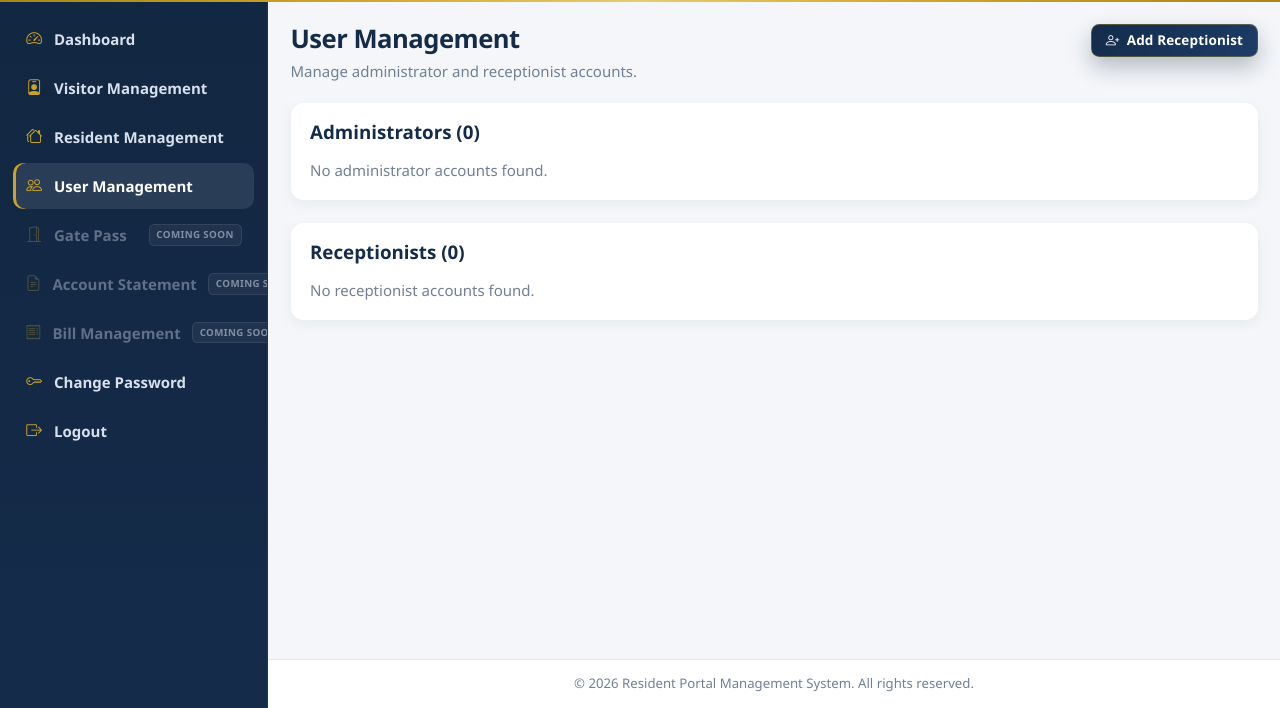
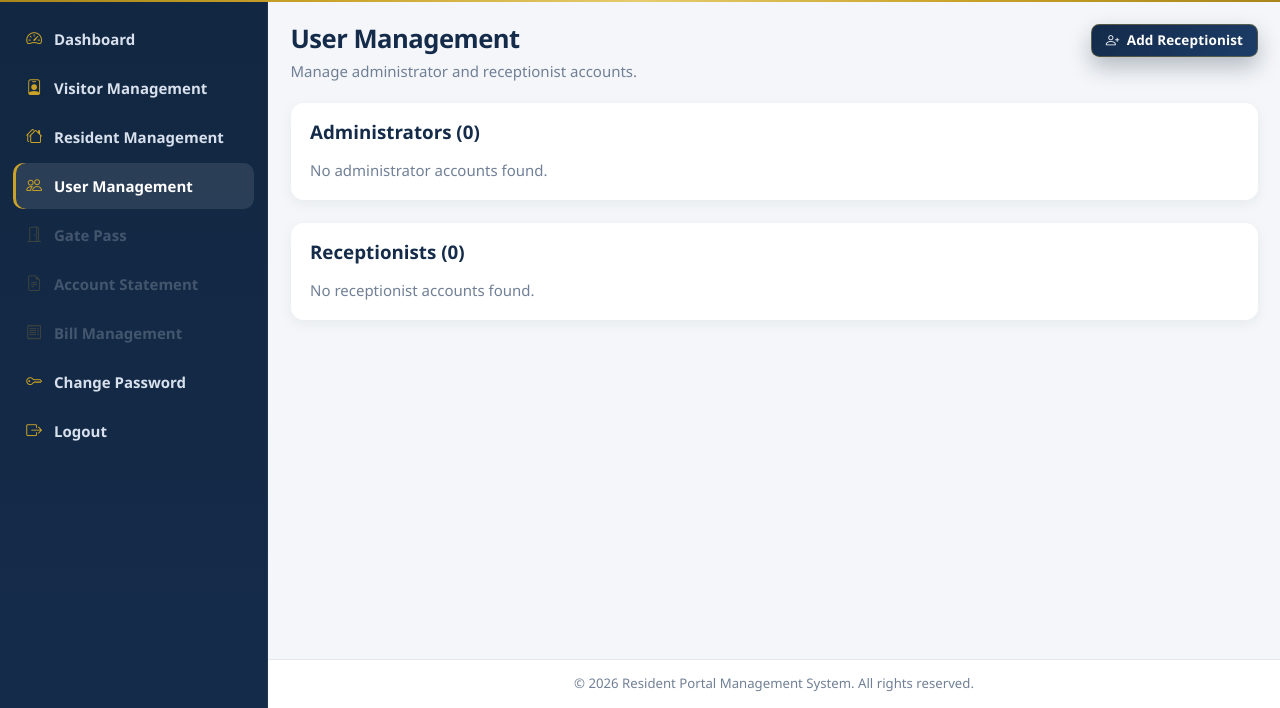
Before and after one commit to coditiumsolutions/RIS, an ASP.NET Core app: page /AdminPortal/Users in a window 1280 px wide. Shown: the part 92-800 px from the top of the page. Run offline with ASP.NET Core 8, Linux system fonts and the light colour scheme; the visitor is signed in with stand-in values (Sample User, id 1); data that the repository does not hold is empty; the project's own start-up code is not run, and a stand-in starts its controllers and pages; database files in the repository are not loaded.

Commit message:
Remove Coming soon badges from sidebar nav items
Keep disabled/greyed non-live module links in resident and admin
sidebars without the badge label so menu height and alignment match
active items. Dashboard tiles and placeholder pages are unchanged.

Co-authored-by: coditiumsolutions <coditiumsolutions@users.noreply.github.com>

```diff
--- a/Areas/AdminPortal/Views/Shared/_AdminLayout.cshtml
+++ b/Areas/AdminPortal/Views/Shared/_AdminLayout.cshtml
@@ -99,17 +99,14 @@
                     <span class="nav-item-disabled" aria-disabled="true">
                         <i class="bi bi-door-open" aria-hidden="true"></i>
                         <span class="app-sidebar-label">Gate Pass</span>
-                        <span class="coming-soon-badge">Coming soon</span>
                     </span>
                     <span class="nav-item-disabled" aria-disabled="true">
                         <i class="bi bi-file-earmark-text" aria-hidden="true"></i>
                         <span class="app-sidebar-label">Account Statement</span>
-                        <span class="coming-soon-badge">Coming soon</span>
                     </span>
                     <span class="nav-item-disabled" aria-disabled="true">
                         <i class="bi bi-receipt" aria-hidden="true"></i>
                         <span class="app-sidebar-label">Bill Management</span>
-                        <span class="coming-soon-badge">Coming soon</span>
                     </span>
                     <a class="@Active("Password")" asp-area="AdminPortal" asp-controller="Password" asp-action="Index">
                         <i class="bi bi-key" aria-hidden="true"></i>
--- a/wwwroot/css/site.css
+++ b/wwwroot/css/site.css
@@ -871,10 +871,6 @@ a:hover {
   padding-right: 0.65rem;
 }
 
-.app-body.sidebar-collapsed .app-sidebar-nav .nav-item-disabled .coming-soon-badge {
-  display: none;
-}
-
 .sidebar-backdrop {
   display: none;
 }
@@ -1234,9 +1230,10 @@ a:hover {
   padding: 0.72rem 0.85rem;
   font-weight: 600;
   color: #8a93a0;
-  opacity: 0.72;
+  opacity: 0.55;
   pointer-events: none;
   cursor: not-allowed;
+  user-select: none;
 }
 
 .app-sidebar-nav .nav-item-disabled i {
@@ -1244,25 +1241,23 @@ a:hover {
   text-align: center;
   font-size: 1.05rem;
   color: #9aa3af;
-}
-
-.app-sidebar-nav .nav-item-disabled .coming-soon-badge {
-  margin-left: auto;
   flex-shrink: 0;
 }
 
 .portal-admin .app-sidebar-nav .nav-item-disabled {
-  color: rgba(215, 224, 236, 0.55);
+  color: rgba(215, 224, 236, 0.45);
 }
 
 .portal-admin .app-sidebar-nav .nav-item-disabled i {
-  color: rgba(201, 162, 39, 0.45);
+  color: rgba(201, 162, 39, 0.4);
 }
 
-.portal-admin .app-sidebar-nav .nav-item-disabled .coming-soon-badge {
-  background: rgba(255, 255, 255, 0.08);
-  border-color: rgba(255, 255, 255, 0.12);
-  color: rgba(215, 224, 236, 0.75);
+.portal-reception .app-sidebar-nav .nav-item-disabled {
+  color: rgba(215, 240, 224, 0.45);
+}
+
+.portal-reception .app-sidebar-nav .nav-item-disabled i {
+  color: rgba(201, 162, 39, 0.4);
 }
 
 .table-responsive {
@@ -1333,10 +1328,6 @@ a:hover {
     justify-content: flex-start;
     padding-left: 0.85rem;
     padding-right: 0.85rem;
-  }
-
-  .app-body.sidebar-collapsed .app-sidebar-nav .nav-item-disabled .coming-soon-badge {
-    display: inline-flex;
   }
 
   .sidebar-backdrop {
```
Also changed, not shown: Views/Shared/_ResidentLayout.cshtml (+0 -7 lines).
